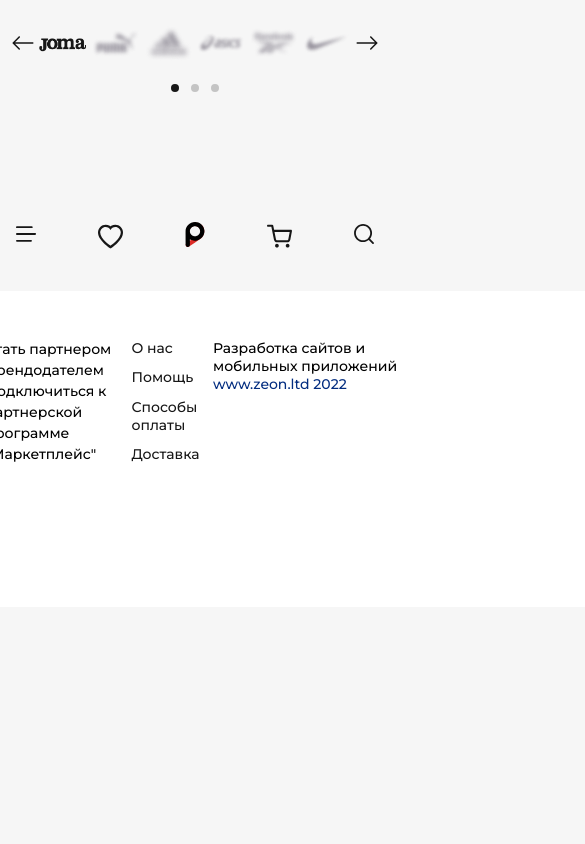
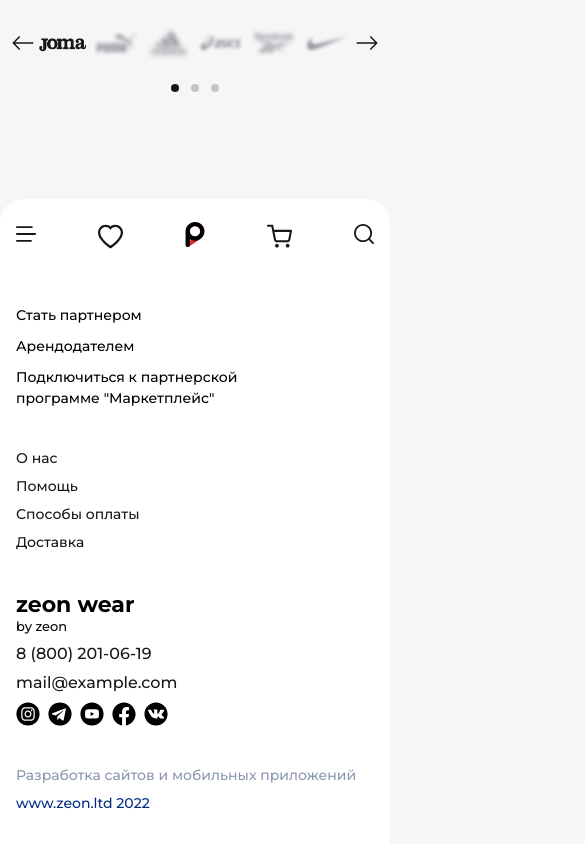
Before and after one commit to batyrbek0v/ZeonWear, a plain HTML site: page index.html in a window 390 px wide. Shown: the part 631-1475 px from the top of the page, 585 px wide, since content can reach past the window. Before the commit the page ends 1238 px from the top, so only its background shows below. Drawn offline with nearby package versions, Linux system fonts and the light colour scheme.

Commit message:
adaptived footer in main page

```diff
--- a/SCSS/components/auth.scss
+++ b/SCSS/components/auth.scss
@@ -19,7 +19,7 @@ body {
   justify-content: flex-end;
   align-items: flex-start;
   margin: auto;
-  padding: 1.5rem 5.2rem;
+  padding: 1.5rem 6rem;
 
   @media (max-width: 1024px) {
     padding: 1.5rem 2rem;
--- a/SCSS/components/main.scss
+++ b/SCSS/components/main.scss
@@ -1,6 +1,11 @@
 body {
 	background-color: #F6F6F6;
 }
+
+
+// .nav {
+// 	padding: 1.5rem 6rem;
+// }
 
 .container {
 	display: flex;
@@ -47,11 +52,6 @@ body {
 				border-radius: 16px;
 				filter: grayscale(1);
 				transition: 1s;
-				// @media (max-width:1441px) {
-				// 	// height: auto;
-				// 	border: 1px solid red;
-				// 	margin: 0 20px;
-				// }
 
 				a {
 
@@ -109,7 +109,6 @@ body {
 		.mobile-slider-block {
 			display: none;
 
-			// border: 1px solid red;
 			@media (max-width:426px) {
 				display: block;
 			}
@@ -258,6 +257,15 @@ body {
 	}
 }
 
+.nav-container {
+	@media (max-width:426px) {
+		margin-top: 20px;
+		background-color: white;
+		border-top-left-radius: 24px;
+		border-top-right-radius: 24px;
+	}
+}
+
 // FOOTER
 .footer-container {
 	display: flex;
@@ -266,6 +274,15 @@ body {
 	padding: 0 2rem;
 	margin-top: 18px;
 
+	@media (max-width:769px) {
+		padding: 0 1rem;
+	}
+
+	@media (max-width:426px) {
+		margin: 0;
+		padding: 0;
+	}
+
 	.footer_container-inner {
 		@extend %extend-general-width;
 		height: 316px;
@@ -273,21 +290,55 @@ body {
 		border-radius: 24px;
 		padding: 48px 0 48px 64px;
 
+		@media (max-width:1025px) {
+			width: 100%;
+			padding: 2rem;
+		}
+
+		@media (max-width:769px) {
+			height: 100%;
+		}
+
+		@media (max-width:426px) {
+			border-radius: 0;
+			padding: 0 1rem;
+		}
+
 		.footer-nav {
 			width: 72.5%;
-			@extend %extend-general-width;
-
 			height: 100%;
 			display: flex;
 			justify-content: space-between;
-			// border: 1px solid red;
+
+			@media (max-width:1025px) {
+				width: 100%;
+			}
+
+			@media (max-width:769px) {
+				flex-direction: column;
+				gap: 20px;
+			}
+
+			@media (max-width:426px) {
+				padding: 2rem 0;
+				gap: 40px;
+			}
 
 			.footer-list {
 				width: 245px;
-				// background-color: red;
 				display: flex;
 				flex-direction: column;
 				justify-content: space-between;
+
+				@media (max-width:1025px) {
+					width: 25%;
+					height: 100%;
+				}
+
+				@media (max-width:769px) {
+					width: 100%;
+					gap: 10px;
+				}
 
 				li {
 					font-weight: 500;
@@ -303,6 +354,10 @@ body {
 					font-size: 20px;
 					font-weight: 500;
 					color: #171717;
+
+					@media (max-width:1025px) {
+						font-size: 16px;
+					}
 				}
 
 				h2 {
@@ -321,9 +376,17 @@ body {
 					display: flex;
 					justify-content: space-between;
 
+					@media (max-width:1025px) {
+						width: auto;
+					}
+
 					li {
 						width: 32px;
 						height: 32px;
+
+						@media (max-width:1025px) {
+							width: auto;
+						}
 
 						img {
 							width: 100%;
@@ -332,11 +395,31 @@ body {
 					}
 				}
 
+				&:first-child {
+
+					@media (max-width:769px) {
+						display: none;
+					}
+				}
+
 				&:nth-child(2) {
 					width: 222px;
 					height: 108px;
 
-					// background-color: red;
+					@media (max-width:1025px) {
+						width: 25%;
+						height: 65%;
+
+					}
+
+					@media (max-width:769px) {
+						width: 100%;
+					}
+
+					@media (max-width:426px) {
+						width: 80%;
+					}
+
 					li {
 						line-height: 150%;
 					}
@@ -345,6 +428,16 @@ body {
 				&:nth-child(3) {
 					width: 124px;
 					height: 124px;
+
+					@media (max-width:1025px) {
+						width: 20%;
+						height: 70%;
+
+					}
+
+					@media (max-width:769px) {
+						width: 100%;
+					}
 
 					li {
 						a {
@@ -355,15 +448,50 @@ body {
 					}
 				}
 
-				&:nth-child(4) {
+				&:nth-child(5) {
 					width: 340px;
 					height: 46px;
-					background-color: white;
+
+					@media (max-width:1025px) {
+						width: 22%;
+						height: 25%;
+					}
+
+					@media (max-width:769px) {
+						width: 100%;
+					}
+
 
 					li {
+						color: #8B96B1;
+
 						a {
 							color: #032d80;
 							font-size: 14px;
+						}
+					}
+				}
+
+				&.footer-list-mobile {
+					display: none;
+
+					@media (max-width:769px) {
+						display: block;
+					}
+
+					p {
+						@media (max-width:769px) {
+							margin: 10px 0;
+						}
+					}
+
+					.footer-icon-list {
+						justify-content: flex-start;
+						gap: 8px;
+
+						li {
+							width: 24px;
+							height: 24px;
 						}
 					}
 				}
--- a/index.html
+++ b/index.html
@@ -149,6 +149,21 @@
             <li><a href="">Способы оплаты</a></li>
             <li><a href="">Доставка</a></li>
           </ul>
+          <ul class="footer-list footer-list-mobile">
+            <div class="inner-text">
+              <h2>zeon wear</h2>
+              <h3>by zeon</h3>
+            </div>
+            <p>8 (800) 201-06-19</p>
+            <p>mail@example.com</p>
+            <ul class="footer-icon-list">
+              <li><img src="/assets/icons/insta.svg" alt="instagram-icon"></li>
+              <li><img src="/assets/icons/telega.svg" alt="telegram-icon"></li>
+              <li><img src="/assets/icons/youtube.svg" alt="youtube-icon"></li>
+              <li><img src="/assets/icons/facebook.svg" alt="facebook-icon"></li>
+              <li><img src="/assets/icons/vk.svg" alt="vk-icon"></li>
+            </ul>
+          </ul>
           <ul class="footer-list">
             <li>Разработка сайтов и мобильных приложений</li>
             <li><a href="www.zeon.ltd2022">www.zeon.ltd 2022</a></li>
```
Also changed, not shown: styles/main.css, 1 other file.
